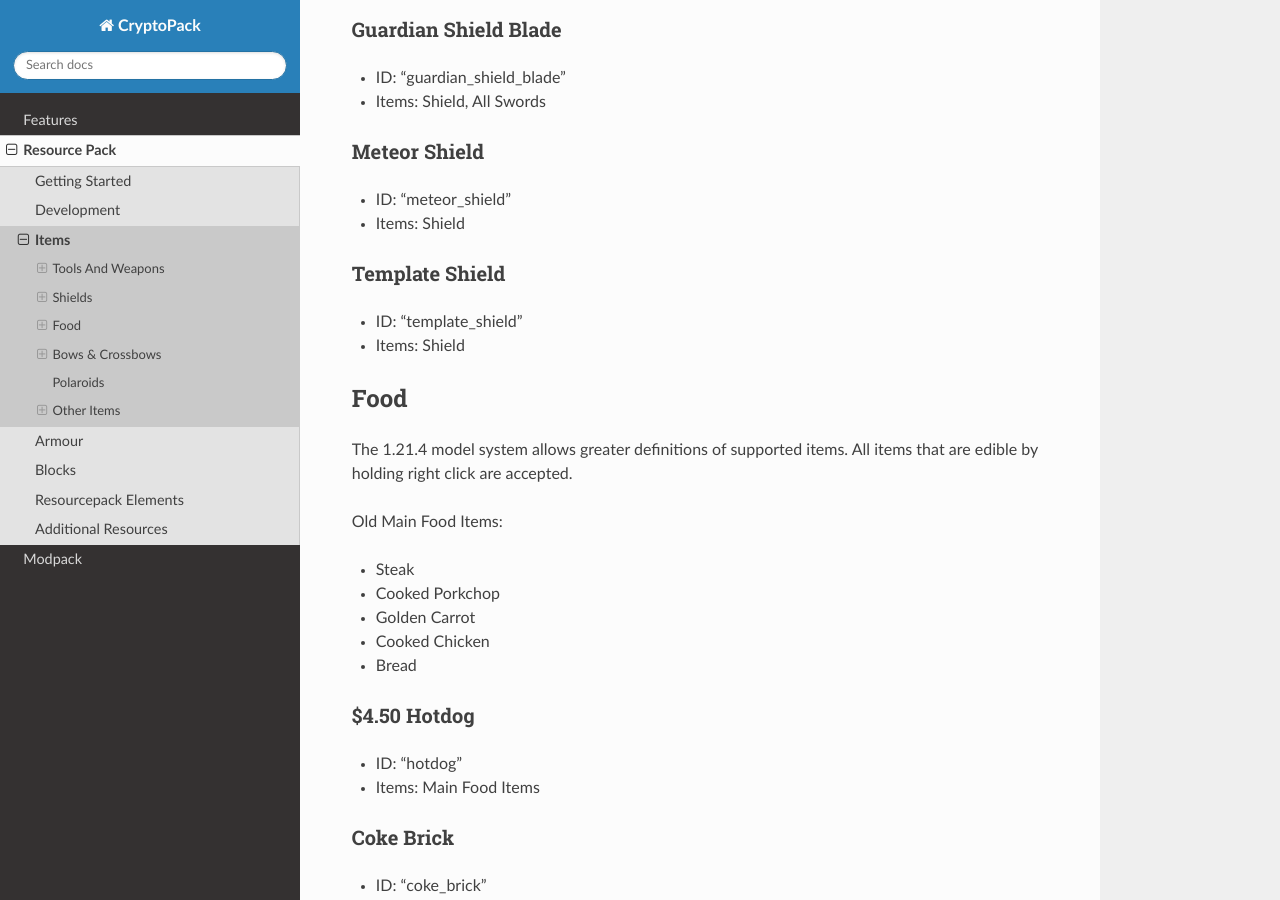
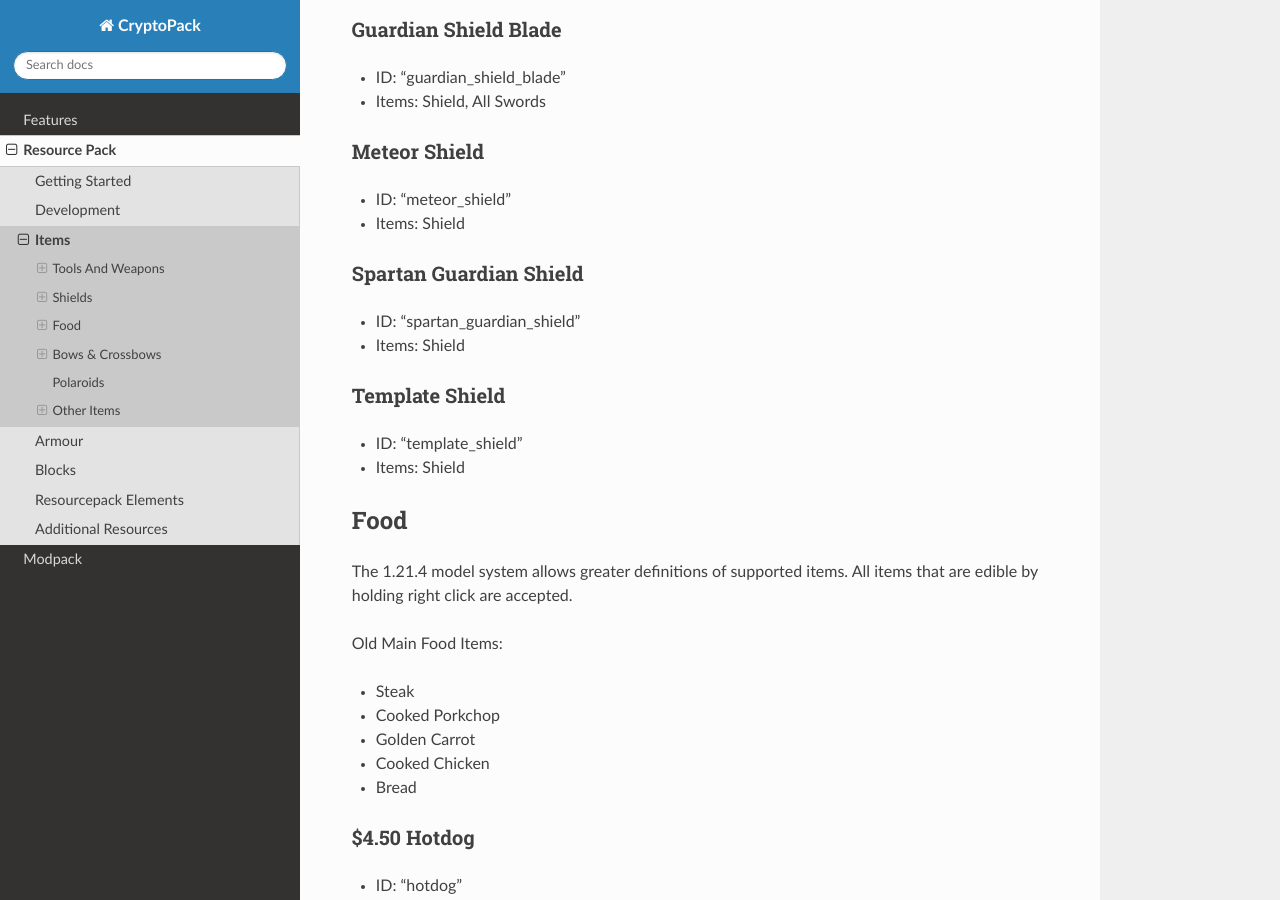
Before and after one commit to Shwabbaa/cryptopack-docs, a Sphinx documentation site: the page built from docs/source/resourcepack/items.rst, in a window 1280 px wide and 900 px high, scrolled down 4524 px. Built offline with Sphinx 7.4.7 and the Read the Docs theme 3.1.0, drawn with Linux system fonts in a browser that asks for light colours; pages that are not in the unit, such as notebooks, are missing from menus.

Commit message:
Update items.rst

```diff
--- a/docs/source/resourcepack/items.rst
+++ b/docs/source/resourcepack/items.rst
@@ -191,6 +191,11 @@ Meteor Shield
 * ID: "meteor_shield"
 * Items: Shield
 
+Spartan Guardian Shield
+------------------
+* ID: "spartan_guardian_shield"
+* Items: Shield
+
 Template Shield
 ------------------
 * ID: "template_shield"
```
